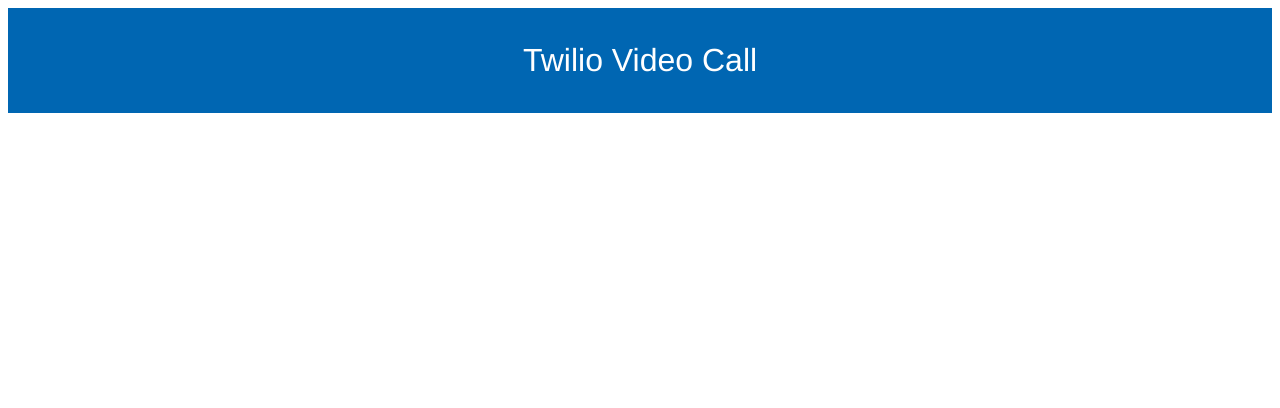
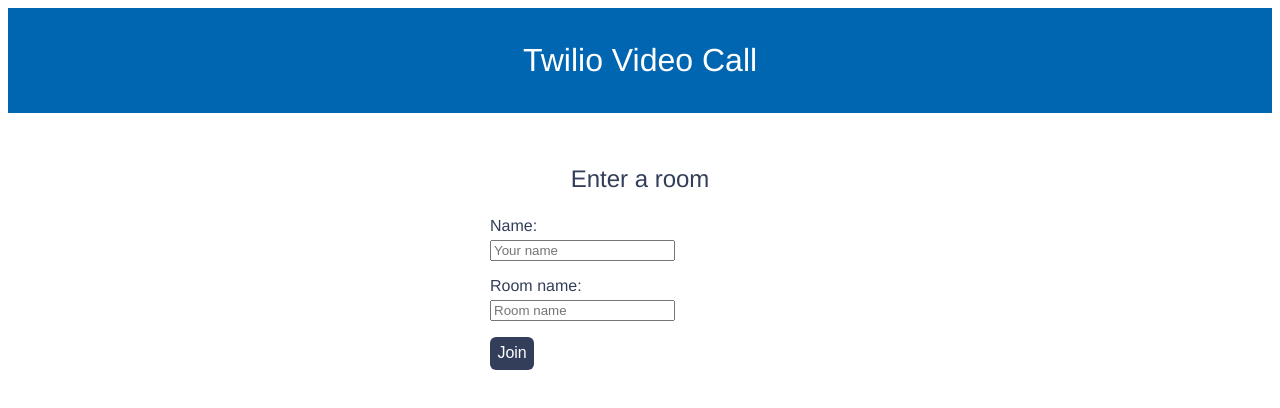
Before and after one commit to react-mern/POC-Twilio-Video-Call, a React (Vite) app: page / in a window 1280 px wide. Shown: the top 408 px of the page. Built offline with nearby package versions, Linux system fonts and the light colour scheme.

Commit message:
:sparkles: Installed twilio-video, formik and yup libraries and designed the form with validation and style and created constants file for the code

```diff
--- a/package.json
+++ b/package.json
@@ -10,9 +10,12 @@
     "preview": "vite preview"
   },
   "dependencies": {
+    "formik": "^2.4.5",
     "react": "^18.2.0",
     "react-dom": "^18.2.0",
-    "styled-components": "^6.1.8"
+    "styled-components": "^6.1.8",
+    "twilio-video": "^2.28.1",
+    "yup": "^1.3.3"
   },
   "devDependencies": {
     "@types/react": "^18.2.43",
--- a/src/App.tsx
+++ b/src/App.tsx
@@ -1,11 +1,13 @@
 import React from "react"
 import Navbar from "./components/Navbar/Navbar"
+import Form from "./components/Form/Form"
 
 const App: React.FC = () => {
 
   return (
     <>
       <Navbar />
+      <Form />
     </>
   )
 }
--- /dev/null
+++ b/src/components/Form/Form.style.ts
@@ -0,0 +1,46 @@
+import styled from 'styled-components';
+
+const FormWrapper = styled.form`
+  max-width: 300px;
+  margin: 0 auto;
+`;
+
+const FormHeading = styled.h2`
+  font-weight: 300;
+  margin-bottom: 1em;
+  text-align: center;
+`;
+
+const FormInputWrapper = styled.div`
+  width: 100%;
+  margin-bottom: 1em;
+`;
+
+const FormLabel = styled.label`
+  display: block;
+  margin-bottom: 0.3em;
+`;
+
+const FormInput = styled.input`
+  display: block;
+  width: 100%;
+  font-size: 16px;
+  padding: 0.4em;
+  border-radius: 6px;
+  border: 1px solid #333e5a;
+`;
+
+const StyledButton = styled.button`
+  background: #333e5a;
+  color: #fff;
+  font-size: 16px;
+  padding: 0.4em;
+  border-radius: 6px;
+  border: 1px solid transparent;
+
+  &:hover {
+    filter: brightness(150%);
+  }
+`;
+
+export {FormWrapper, FormHeading, FormInputWrapper,FormLabel, FormInput, StyledButton}
--- /dev/null
+++ b/src/components/Form/Form.tsx
@@ -0,0 +1,52 @@
+import React from "react";
+import { Formik, Field, ErrorMessage } from "formik";
+import {
+  FormWrapper,
+  FormInputWrapper,
+  FormLabel,
+  FormHeading,
+  StyledButton,
+} from "./Form.style";
+import { validationSchema } from "../../constants/formValidation";
+import { ErrorStyle } from "../../styled/Error.style";
+
+const Form: React.FC = (handleSubmit) => {
+  return (
+    <Formik
+      initialValues={{ username: "", roomName: "" }}
+      validationSchema={validationSchema}
+      onSubmit={handleSubmit}
+    >
+      <FormWrapper>
+        <FormHeading>Enter a room</FormHeading>
+        <FormInputWrapper>
+          <FormLabel htmlFor="username">Name:</FormLabel>
+          <Field
+            type="text"
+            id="username"
+            placeholder="Your name"
+            name="username"
+            required
+          />
+          <ErrorMessage name="username" component={ErrorStyle} />
+        </FormInputWrapper>
+
+        <FormInputWrapper>
+          <FormLabel htmlFor="roomName">Room name:</FormLabel>
+          <Field
+            type="text"
+            id="roomName"
+            placeholder="Room name"
+            name="roomName"
+            required
+          />
+          <ErrorMessage name="roomName" component={ErrorStyle} />
+        </FormInputWrapper>
+
+        <StyledButton type="submit">Join</StyledButton>
+      </FormWrapper>
+    </Formik>
+  );
+};
+
+export default Form;
--- a/src/components/Navbar/Navbar.style.ts
+++ b/src/components/Navbar/Navbar.style.ts
@@ -1,8 +1,6 @@
 import styled from 'styled-components';
 
-
 const NavContainer = styled.div`
-  min-height: 100vh;
   display: flex;
   flex-direction: column;
 `;
--- /dev/null
+++ b/src/constants/formValidation.ts
@@ -0,0 +1,7 @@
+import * as Yup from "yup";
+import * as validationMessages from "./validationMessages"
+
+export const validationSchema = Yup.object({
+    username: Yup.string().required(validationMessages.NAME_REQUIRED),
+    roomName: Yup.string().required(validationMessages.ROOM_NAME_REQUIRED),
+  });
--- /dev/null
+++ b/src/constants/validationMessages.ts
@@ -0,0 +1,2 @@
+export const NAME_REQUIRED = "Name is required";
+export const ROOM_NAME_REQUIRED = "Room name is required";
--- /dev/null
+++ b/src/styled/Error.style.ts
@@ -0,0 +1,7 @@
+import styled from "styled-components";
+
+export const ErrorStyle = styled.div`
+    color:red;
+    font-size:14px;
+    margin-top:5px;
+`;
```
Also changed, not shown: 1 other file (tests, documents, lock files or other folders).
